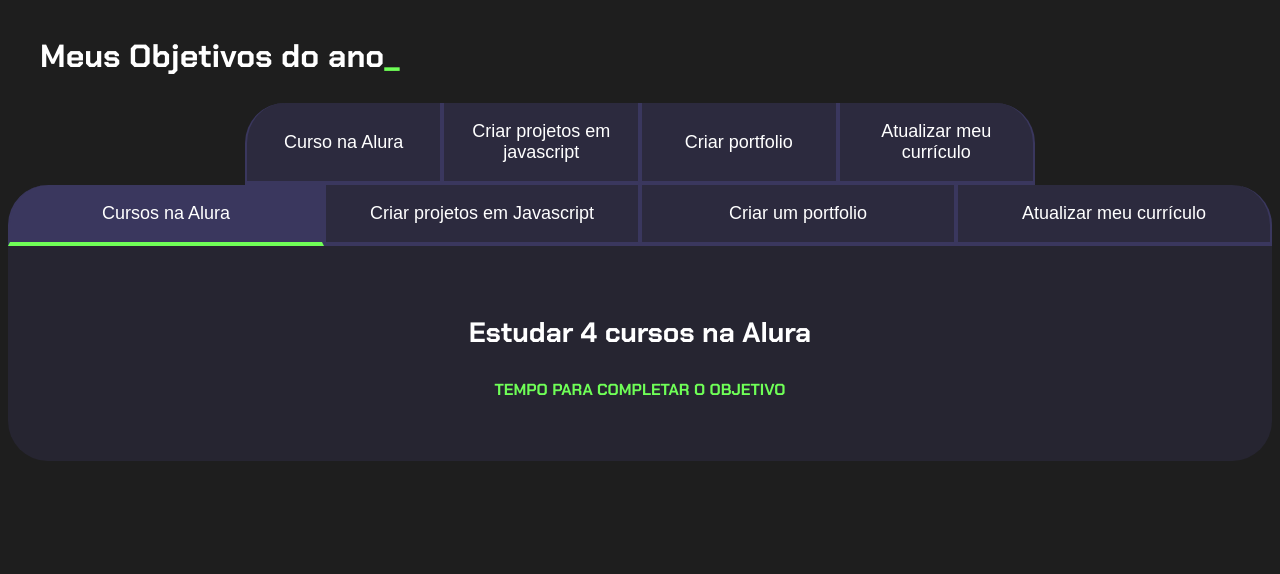
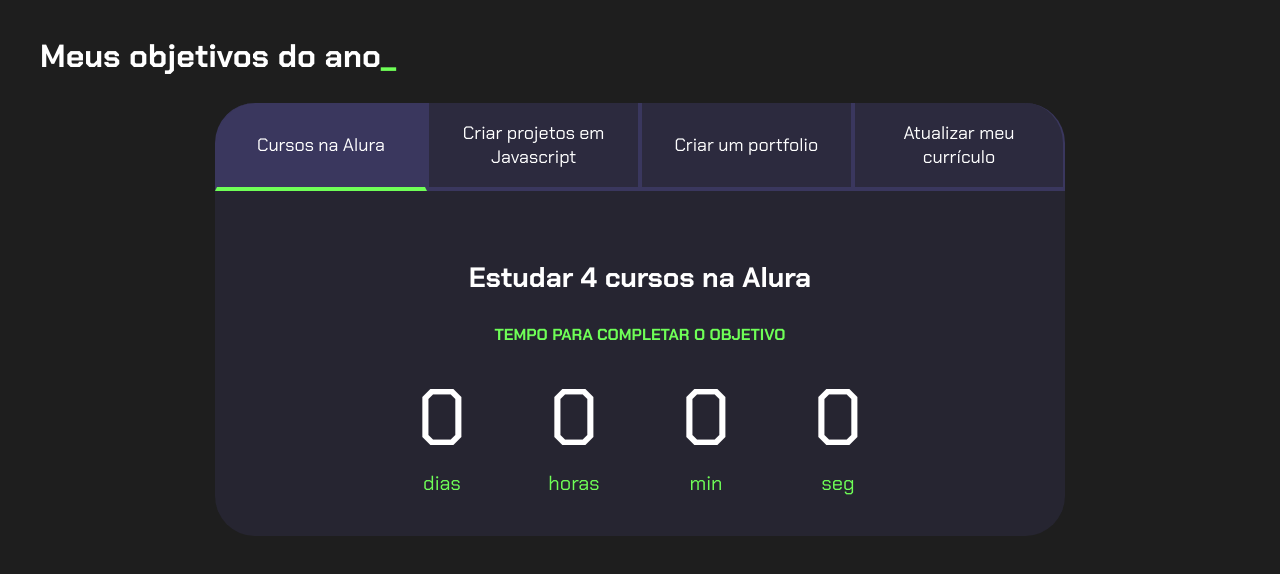
Before and after one commit to MoraesMatheusHenrique/3A-EDITH, a plain HTML site: page index.html in a window 1280 px wide. Both pictures are taken after a click on the button "Cursos na Alura". Drawn offline with Linux system fonts and the light colour scheme.

Commit message:
aula final

```diff
--- a/index.html
+++ b/index.html
@@ -1,23 +1,16 @@
 <!DOCTYPE html>
 <html lang="pt-br">
+
 <head>
     <meta charset="UTF-8">
     <meta name="viewport" content="width=device-width, initial-scale=1.0">
     <title>Meus objetivos do ano</title>
     <link rel="stylesheet" href="style.css">
-    <script src="main.js"></script>
 </head>
+
 <body>
     <section class="conteudo-principal">
-         <h2 class="titulo-principal">Meus Objetivos do ano<span>_</span></h2>
-        <div class="botoes">
-            <button class="botao">Curso na Alura</button>
-            <button class="botao">Criar projetos em javascript</button>
-            <button class="botao">Criar portfolio</button>
-            <button class="botao">Atualizar meu currículo</button>
-        </div>
-
-    </section>
+        <h2 class="titulo-principal">Meus objetivos do ano<span>_</span></h2>
         <div class="conteudo">
             <div class="botoes">
                 <button class="botao ativo">Cursos na Alura</button>
@@ -26,24 +19,98 @@
                 <button class="botao">Atualizar meu currículo</button>
             </div>
             <div class="abas-textos">
-            <div class="aba-conteudo.ativo">
+                <div class="aba-conteudo ativo">
                     <h3 class="aba-conteudo-titulo-principal">Estudar 4 cursos na Alura</h3>
                     <h4 class="aba-conteudo-titulo-secundario">Tempo para completar o objetivo</h4>
+                    <div class="contador">
+                        <div class="contador-digito">
+                            <p class="contador-digito-numero" id="dias0"></p>
+                            <p class="contador-digito-texto">dias</p>
+                        </div>
+                        <div class="contador-digito">
+                            <p class="contador-digito-numero" id="horas0"></p>
+                            <p class="contador-digito-texto">horas</p>
+                        </div>
+                        <div class="contador-digito">
+                            <p class="contador-digito-numero" id="min0"></p>
+                            <p class="contador-digito-texto">min</p>
+                        </div>
+                        <div class="contador-digito">
+                            <p class="contador-digito-numero" id="seg0"></p>
+                            <p class="contador-digito-texto">seg</p>
+                        </div>
+                    </div>
                 </div>
                 <div class="aba-conteudo">
                     <h3 class="aba-conteudo-titulo-principal">Criar 5 projetos em Javascript</h3>
                     <h4 class="aba-conteudo-titulo-secundario">Tempo para completar o objetivo</h4>
+                    <div class="contador">
+                        <div class="contador-digito">
+                            <p class="contador-digito-numero" id="dias1"></p>
+                            <p class="contador-digito-texto">dias</p>
+                        </div>
+                        <div class="contador-digito">
+                            <p class="contador-digito-numero" id="horas1"></p>
+                            <p class="contador-digito-texto">horas</p>
+                        </div>
+                        <div class="contador-digito">
+                            <p class="contador-digito-numero" id="min1"></p>
+                            <p class="contador-digito-texto">min</p>
+                        </div>
+                        <div class="contador-digito">
+                            <p class="contador-digito-numero" id="seg1"></p>
+                            <p class="contador-digito-texto">seg</p>
+                        </div>
+                    </div>
                 </div>
                 <div class="aba-conteudo">
                     <h3 class="aba-conteudo-titulo-principal">Criar um portfolio com os meus 3 melhores projetos</h3>
                     <h4 class="aba-conteudo-titulo-secundario">Tempo para completar o objetivo</h4>
+                    <div class="contador">
+                        <div class="contador-digito">
+                            <p class="contador-digito-numero" id="dias2"></p>
+                            <p class="contador-digito-texto">dias</p>
+                        </div>
+                        <div class="contador-digito">
+                            <p class="contador-digito-numero" id="horas2"></p>
+                            <p class="contador-digito-texto">horas</p>
+                        </div>
+                        <div class="contador-digito">
+                            <p class="contador-digito-numero" id="min2"></p>
+                            <p class="contador-digito-texto">min</p>
+                        </div>
+                        <div class="contador-digito">
+                            <p class="contador-digito-numero" id="seg2"></p>
+                            <p class="contador-digito-texto">seg</p>
+                        </div>
+                    </div>
                 </div>
                 <div class="aba-conteudo">
                     <h3 class="aba-conteudo-titulo-principal">Atualizar meu curriculo com os certificados da Alura</h3>
                     <h4 class="aba-conteudo-titulo-secundario">Tempo para completar o objetivo</h4>
+                    <div class="contador">
+                        <div class="contador-digito">
+                            <p class="contador-digito-numero" id="dias3"></p>
+                            <p class="contador-digito-texto">dias</p>
+                        </div>
+                        <div class="contador-digito">
+                            <p class="contador-digito-numero" id="horas3"></p>
+                            <p class="contador-digito-texto">horas</p>
+                        </div>
+                        <div class="contador-digito">
+                            <p class="contador-digito-numero" id="min3"></p>
+                            <p class="contador-digito-texto">min</p>
+                        </div>
+                        <div class="contador-digito">
+                            <p class="contador-digito-numero" id="seg3"></p>
+                            <p class="contador-digito-texto">seg</p>
                         </div>
                     </div>
                 </div>
+            </div>
+        </div>
+    </section>
+    <script src="main.js"></script>
+</body>
 
-</body>
 </html>
--- a/main.js
+++ b/main.js
@@ -1,7 +1,58 @@
 const botoes = document.querySelectorAll(".botao");
+const textos = document.querySelectorAll(".aba-conteudo");
 
- for(let i=0;i <botoes.length;j++){
-    botoes[i].onclick = function(){
-        for(let)
+for (let i = 0; i < botoes.length; i++) {
+    botoes[i].onclick = function () {
+
+        for (let j = 0; j < botoes.length; j++) {
+            botoes[j].classList.remove("ativo");
+            textos[j].classList.remove("ativo");
+        }
+
+        botoes[i].classList.add("ativo");
+        textos[i].classList.add("ativo");
     }
- }
+}
+
+const contadores = document.querySelectorAll(".contador");
+const tempoObjetivo1 = new Date("2023-10-05T00:00:00");
+const tempoObjetivo2 = new Date("2023-12-05T00:00:00");
+const tempoObjetivo3 = new Date("2023-12-30T00:00:00");
+const tempoObjetivo4 = new Date("2024-02-01T00:00:00");
+
+const tempos = [tempoObjetivo1,tempoObjetivo2,tempoObjetivo3,tempoObjetivo4];
+
+
+function calculaTempo(tempoObjetivo) {
+    let tempoAtual = new Date();
+    let tempoFinal = tempoObjetivo - tempoAtual;
+    let segundos = Math.floor(tempoFinal / 1000);
+    let minutos = Math.floor(segundos / 60);
+    let horas = Math.floor(minutos / 60);
+    let dias = Math.floor(horas / 24);
+
+    segundos %= 60;
+    minutos %= 60;
+    horas %= 24;
+    if (tempoFinal > 0){
+        return [dias,horas,minutos,segundos];
+    } else {
+        return [0,0,0,0];
+    }
+}
+
+function atualizaCronometro(){
+    for (let i=0; i<contadores.length;i++){
+        document.getElementById("dias"+i).textContent = calculaTempo(tempos[i])[0];
+        document.getElementById("horas"+i).textContent = calculaTempo(tempos[i])[1];
+        document.getElementById("min"+i).textContent = calculaTempo(tempos[i])[2];
+        document.getElementById("seg"+i).textContent = calculaTempo(tempos[i])[3];
+    }
+}
+
+function comecaCronometro(){
+    atualizaCronometro();
+    setInterval(atualizaCronometro,1000);
+}
+
+comecaCronometro();
--- a/style.css
+++ b/style.css
@@ -8,11 +8,14 @@
     --botao-inativo: rgba(58, 55, 94, 0.5);
     --texto-fundo: rgba(58, 55, 94, 0.3);
 }
+
 body {
     background-color: var(--cor-de-fundo);
     color: var(--branco);
     font-family: 'Chakra Petch', sans-serif;
 }
+
+
 .conteudo-principal {
     display: flex;
     flex-direction: column;
@@ -22,16 +25,20 @@
     width: 100%;
     margin: 0 auto;
 }
+
 .titulo-principal {
     text-align: left;
     width: 100%;
     font-size: 32px;
 }
+
 .titulo-principal span {
     color: var(--verde);
 }
+
+
 .botao {
-    font-family: "Crakra Petch", sans-serif;
+    font-family: 'Chakra Petch', sans-serif;
     background-color: var(--botao-inativo);
     color: var(--branco);
     display: flex;
@@ -45,17 +52,65 @@
     border-right: 2px solid var(--botao-ativo);
     border-top: none;
 }
+
+.botao:first-child {
+    border-radius: 40px 40px 0 0;
+}
+
 .botoes {
     display: block;
 }
 
-@media screen and (min-width: 768px) {
-    .botoes {
-        display: flex;
+.botao.ativo{
+    background-color: var(--botao-ativo);
+    border-bottom: 4px solid var(--verde);
 }
+
+.abas-textos{
+    background-color: var(--texto-fundo);
+    padding: 40px;
+    border-radius: 0 0 40px 40px;
 }
-.botao:first-child {
-    border-radius: 40px 40px 0 0;
+.aba-conteudo.ativo{
+    display:block;
+}
+
+.aba-conteudo{
+    display: none;
+}
+
+.aba-conteudo-titulo-principal{
+    font-size: 28px;
+    text-align: center;
+}
+.aba-conteudo-titulo-secundario{
+    text-align: center;
+    color: var(--verde);
+    text-transform: uppercase;
+}
+
+.contador{
+    display:flex;
+    justify-content: center;
+    flex-wrap: wrap;
+}
+.contador-digito{
+    padding: 0 16px;
+    text-align: center;
+    min-width: 100px;
+}
+
+.contador-digito-numero{
+    font-size: 80px;
+    margin: 0;
+
+}
+
+.contador-digito-texto{
+    color: var(--verde);
+    font-size: 20px;
+    margin: 0;
+
 }
 
 @media screen and (min-width: 768px) {
@@ -71,33 +126,3 @@
         border-radius: 0 40px 0 0;
     }
 }
-.ativo{
-    background-color: var(--botao-ativo);
-    border-bottom: 4px solid var(--verde);
-}
-.botao.ativo{
-    background-color: var(--botao-ativo);
-    border-bottom: 4px solid var(--verde);
-}
-.abas-textos{
-    background-color: var(--texto-fundo);
-    padding: 40px;
-    border-radius: 0 0 40px 40px;
-}
-.aba-conteudo.ativo{
-    display: block;
-
-}
-.aba-conteudo{
-    display: none;
-
-}
-.aba-conteudo-titulo-principal{
-    font-size: 28px;
-    text-align: center;
-}
-.aba-conteudo-titulo-secundario{
-    text-align: center;
-    color: var(--verde);
-    text-transform: uppercase;
-}
```
Lines whose indentation alone changed are shown as unchanged.
